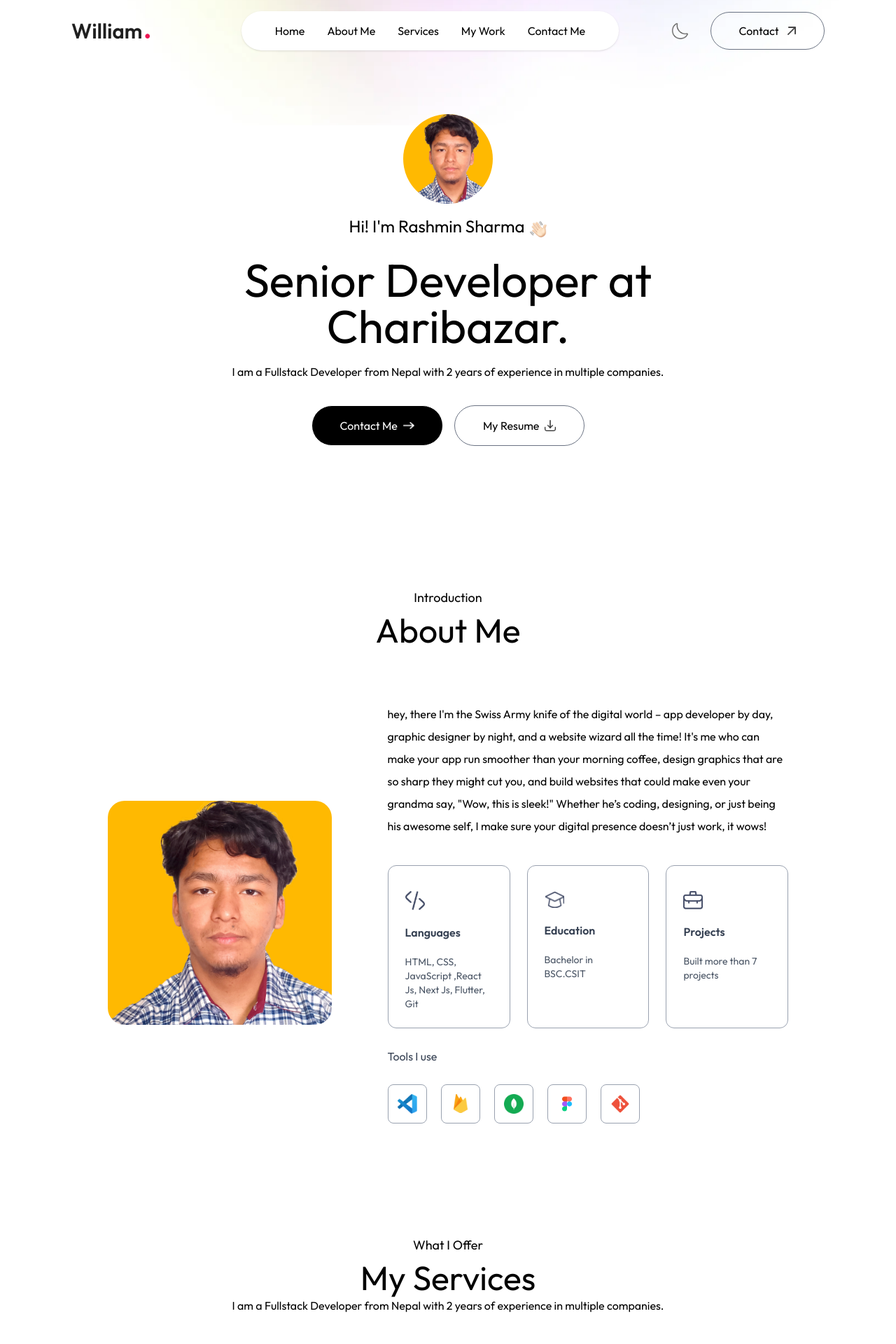
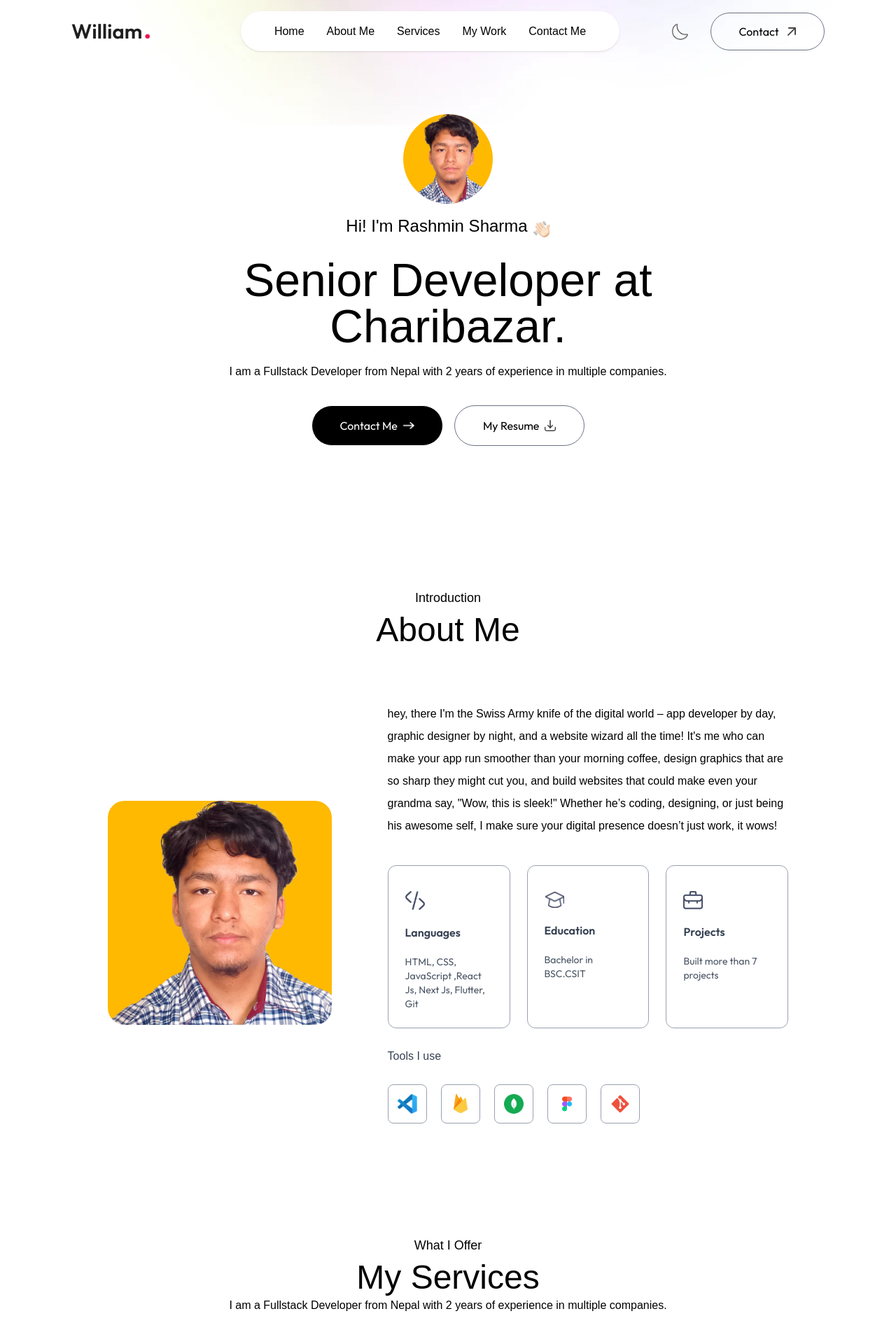
Before and after one commit to Rashmin47/portfolio-xp, a Next.js app: page / in a window 1280 px wide. Shown: the top 1920 px of the page at 70% size. Built offline with nearby package versions, Linux system fonts and the light colour scheme; a web font is replaced by a local one.

Commit message:
Updated Fonts

```diff
--- a/app/globals.css
+++ b/app/globals.css
@@ -1,9 +1,14 @@
 @import "tailwindcss";
 
 @variant dark (&:where(.dark, .dark *));
+html,
+body {
+  font-family: var(--font-outfit), sans-serif;
+}
 
-* {
-  font-family: var(--font-outfit), sans-serif;
+/* Now define a reusable Ovo class */
+.font-ovo {
+  font-family: var(--font-ovo), serif;
 }
 
 @theme {
--- a/components/About.jsx
+++ b/components/About.jsx
@@ -16,7 +16,7 @@ const About = ({ isDarkMode }) => {
         initial={{ y: -20, opacity: 0 }}
         whileInView={{ y: 0, opacity: 1 }}
         transition={{ duration: 0.5, delay: 0.3 }}
-        className="text-center mb-2 text-lg font-ovo"
+        className="text-center mb-2 text-lg font-[family-name:var(--font-ovo)]"
       >
         Introduction
       </motion.h4>
@@ -24,7 +24,7 @@ const About = ({ isDarkMode }) => {
         initial={{ y: -20, opacity: 0 }}
         whileInView={{ y: 0, opacity: 1 }}
         transition={{ duration: 0.5, delay: 0.5 }}
-        className="text-center text-5xl font-ovo"
+        className="text-center text-5xl font-[family-name:var(--font-ovo)]"
       >
         About Me{" "}
       </motion.h2>
@@ -48,7 +48,7 @@ const About = ({ isDarkMode }) => {
           transition={{ duration: 0.6, delay: 0.8 }}
           className="flex-1"
         >
-          <p className="mb-10 max-w-2xl font-ovo">
+          <p className="mb-10 max-w-2xl font-[family-name:var(--font-ovo)]">
             hey, there I'm the Swiss Army knife of the digital world – app
             developer by day, graphic designer by night, and a website wizard
             all the time! It's me who can make your app run smoother than your
@@ -89,7 +89,7 @@ const About = ({ isDarkMode }) => {
             initial={{ y: 20, opacity: 0 }}
             whileInView={{ y: 0, opacity: 1 }}
             transition={{ duration: 1.3, delay: 0.5 }}
-            className="my-6 text-gray-700 font-family-ovo dark:text-white/80"
+            className="my-6 text-gray-700 font-[family-name:var(--font-ovo)] dark:text-white/80"
           >
             Tools I use
           </motion.h4>
--- a/components/Contact.jsx
+++ b/components/Contact.jsx
@@ -38,7 +38,7 @@ const Contact = () => {
         initial={{ y: -20, opacity: 0 }}
         whileInView={{ y: 0, opacity: 1 }}
         transition={{ duration: 0.5, delay: 0.3 }}
-        className="text-center mb-2 text-lg font-family-ovo"
+        className="text-center mb-2 text-lg font-[family-name:var(--font-ovo)]"
       >
         Connect With Me
       </motion.h4>
@@ -46,7 +46,7 @@ const Contact = () => {
         initial={{ y: -20, opacity: 0 }}
         whileInView={{ y: 0, opacity: 1 }}
         transition={{ duration: 0.5, delay: 0.5 }}
-        className="text-center text-5xl font-ovo"
+        className="text-center text-5xl font-[family-name:var(--font-ovo)]"
       >
         Get in touch{" "}
       </motion.h2>
@@ -54,7 +54,7 @@ const Contact = () => {
         initial={{ opacity: 0 }}
         whileInView={{ opacity: 1 }}
         transition={{ duration: 0.5, delay: 0.7 }}
-        className="text-center max-w-2xl mx-auto mt-b mb-12 font-family-ovo"
+        className="text-center max-w-2xl mx-auto mt-b mb-12 font-[family-name:var(--font-ovo)]"
       >
         I'd love to hear from you! If you have any questions, comments, or
         feedback, please use the form below.
--- a/components/Header.jsx
+++ b/components/Header.jsx
@@ -24,7 +24,7 @@ const Header = () => {
         initial={{ y: -20, opacity: 0 }}
         whileInView={{ y: 0, opacity: 1 }}
         transition={{ duration: 0.6, delay: 0.3 }}
-        className="flex items-end gap-2 text-xl md:text-2xl mb-3 font-family-ovo"
+        className="flex items-end gap-2 text-xl md:text-2xl mb-3 font-ovo"
       >
         Hi! I'm Rashmin Sharma{" "}
         <Image src={assets.hand_icon} alt="" className="w-6" />
@@ -33,7 +33,7 @@ const Header = () => {
         initial={{ y: -30, opacity: 0 }}
         whileInView={{ y: 0, opacity: 1 }}
         transition={{ duration: 0.8, delay: 0.5 }}
-        className="text-3xl sm:text-6xl lg:text-[66px] font-family-ovo"
+        className="text-3xl sm:text-6xl lg:text-[66px] font-[family-name:var(--font-ovo)]"
       >
         Senior Developer at Charibazar.
       </motion.h1>
@@ -41,7 +41,7 @@ const Header = () => {
         initial={{ opacity: 0 }}
         whileInView={{ opacity: 1 }}
         transition={{ duration: 0.6, delay: 0.7 }}
-        className="max-w-2xl mx-auto font-ovo"
+        className="max-w-2xl mx-auto font-[family-name:var(--font-ovo)]"
       >
         I am a Fullstack Developer from Nepal with 2 years of experience in
         multiple companies.
--- a/components/Navbar.jsx
+++ b/components/Navbar.jsx
@@ -48,27 +48,33 @@ const Navbar = ({ isDarkMode, setIsDarkMode }) => {
           }  `}
         >
           <li>
-            <Link className="font-family-ovo" href="#top">
+            <Link className="font-[family-name:var(--font-ovo)]" href="#top">
               Home
             </Link>
           </li>
           <li>
-            <Link className="font-family-ovo" href="#about">
+            <Link className="font-[family-name:var(--font-ovo)]" href="#about">
               About Me
             </Link>
           </li>
           <li>
-            <Link className="font-family-ovo" href="#services">
+            <Link
+              className="font-[family-name:var(--font-ovo)]"
+              href="#services"
+            >
               Services
             </Link>
           </li>
           <li>
-            <Link className="font-family-ovo" href="#work">
+            <Link className="font-[family-name:var(--font-ovo)]" href="#work">
               My Work
             </Link>
           </li>
           <li>
-            <Link className="font-family-ovo" href="#contact">
+            <Link
+              className="font-[family-name:var(--font-ovo)]"
+              href="#contact"
+            >
               Contact Me
             </Link>
           </li>
@@ -115,18 +121,26 @@ const Navbar = ({ isDarkMode, setIsDarkMode }) => {
             />
           </div>
           <li>
-            <Link className="font-family-ovo" onClick={closeMenu} href="#top">
+            <Link
+              className="font-[family-name:var(--font-ovo)]"
+              onClick={closeMenu}
+              href="#top"
+            >
               Home
             </Link>
           </li>
           <li>
-            <Link className="font-family-ovo" onClick={closeMenu} href="#about">
+            <Link
+              className="font-[family-name:var(--font-ovo)]"
+              onClick={closeMenu}
+              href="#about"
+            >
               About Me
             </Link>
           </li>
           <li>
             <Link
-              className="font-family-ovo"
+              className="font-[family-name:var(--font-ovo)]"
               onClick={closeMenu}
               href="#services"
             >
@@ -134,13 +148,17 @@ const Navbar = ({ isDarkMode, setIsDarkMode }) => {
             </Link>
           </li>
           <li>
-            <Link className="font-family-ovo" onClick={closeMenu} href="#work">
+            <Link
+              className="font-[family-name:var(--font-ovo)]"
+              onClick={closeMenu}
+              href="#work"
+            >
               My Work
             </Link>
           </li>
           <li>
             <Link
-              className="font-family-ovo"
+              className="font-[family-name:var(--font-ovo)]"
               onClick={closeMenu}
               href="#contact"
             >
--- a/components/Services.jsx
+++ b/components/Services.jsx
@@ -17,7 +17,7 @@ const Services = () => {
         initial={{ y: -20, opacity: 0 }}
         whileInView={{ y: 0, opacity: 1 }}
         transition={{ duration: 0.3, delay: 0.5 }}
-        className="text-center mb-2 text-lg font-ovo"
+        className="text-center mb-2 text-lg font-[family-name:var(--font-ovo)]"
       >
         What I Offer
       </motion.h4>
@@ -25,7 +25,7 @@ const Services = () => {
         initial={{ y: -20, opacity: 0 }}
         whileInView={{ y: 0, opacity: 1 }}
         transition={{ duration: 0.5, delay: 0.5 }}
-        className="text-center text-5xl font-ovo"
+        className="text-center text-5xl font-[family-name:var(--font-ovo)]"
       >
         My Services{" "}
       </motion.h2>
@@ -33,7 +33,7 @@ const Services = () => {
         initial={{ opacity: 0 }}
         whileInView={{ opacity: 1 }}
         transition={{ duration: 0.5, delay: 0.7 }}
-        className="text-center max-w-2xl mx-auto mt-b mb-12 font-family-ovo"
+        className="text-center max-w-2xl mx-auto mt-b mb-12 font-[family-name:var(--font-ovo)]"
       >
         I am a Fullstack Developer from Nepal with 2 years of experience in
         multiple companies.
--- a/components/Work.jsx
+++ b/components/Work.jsx
@@ -17,7 +17,7 @@ const Work = ({ isDarkMode }) => {
         initial={{ y: -20, opacity: 0 }}
         whileInView={{ y: 0, opacity: 1 }}
         transition={{ duration: 0.5, delay: 0.3 }}
-        className="text-center mb-2 text-lg font-family-ovo"
+        className="text-center mb-2 text-lg font-[family-name:var(--font-ovo)]"
       >
         My Portfolio
       </motion.h4>
@@ -25,7 +25,7 @@ const Work = ({ isDarkMode }) => {
         initial={{ y: -20, opacity: 0 }}
         whileInView={{ y: 0, opacity: 1 }}
         transition={{ duration: 0.5, delay: 0.5 }}
-        className="text-center text-5xl font-ovo"
+        className="text-center text-5xl font-[family-name:var(--font-ovo)]"
       >
         My Latest Works{" "}
       </motion.h2>
@@ -33,7 +33,7 @@ const Work = ({ isDarkMode }) => {
         initial={{ opacity: 0 }}
         whileInView={{ opacity: 1 }}
         transition={{ duration: 0.5, delay: 0.7 }}
-        className="text-center max-w-2xl mx-auto mt-b mb-12 font-family-ovo"
+        className="text-center max-w-2xl mx-auto mt-b mb-12 font-[family-name:var(--font-ovo)]"
       >
         Welcome to my web development portfolio! Explore a collection of
         projects showcasing my expertise in front-end development.
```
